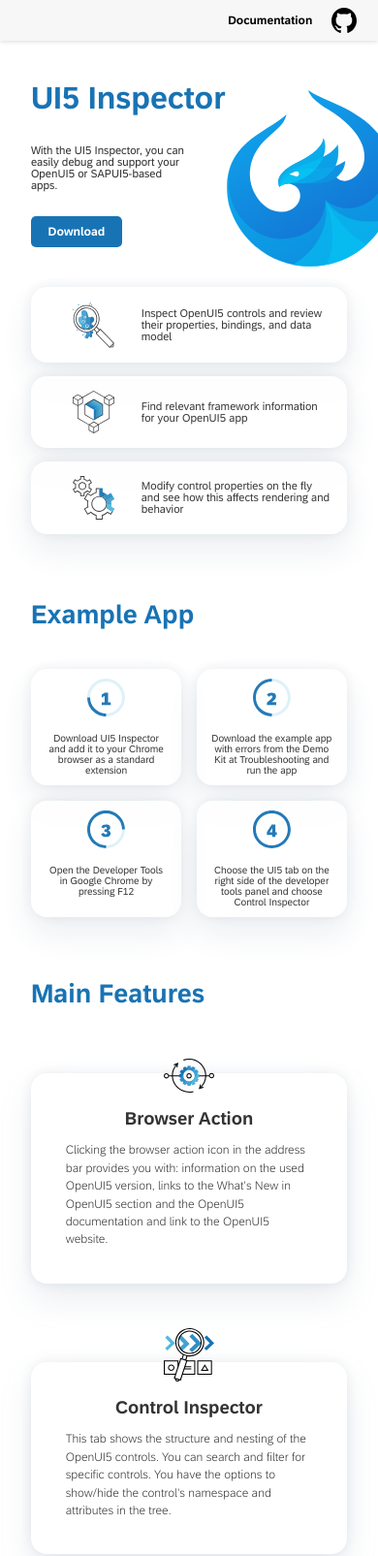
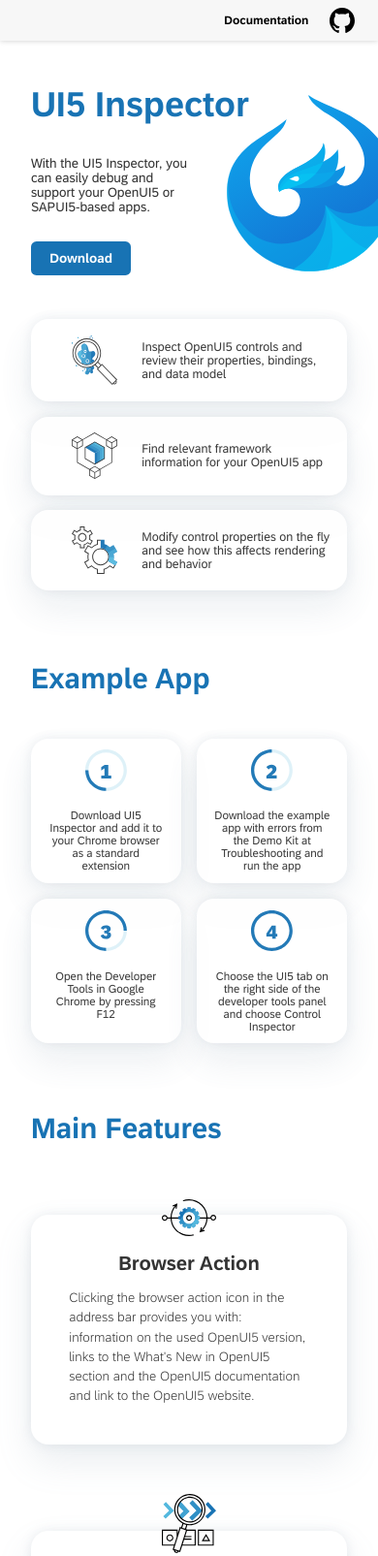
Before and after one commit to SAP/ui5-inspector, a plain HTML site: page index.html in a window 390 px wide. Shown: the top 1605 px of the page at 97% size. Drawn offline with Linux system fonts and the light colour scheme.

Commit message:
fix: replaced root font size metrics
Problem: In Safari some styles were not applied correctly because of
the root font size metrics. This was due to the fact that the root font
size was set to 62.5% of the browser's default font size.

Solution: The root font size is set to 16px, which is the default font
size in most browsers. This allows the styles to be applied correctly.

```diff
--- a/src/styles/main.css
+++ b/src/styles/main.css
@@ -119,14 +119,13 @@
 	--header-text-color: #000000;
 	--white-color: #ffffff;
 	--card-box-shadow:
-		0 0 2rem rgba(131, 150, 168, 0.16),
-		0 3.2rem 6.4rem rgba(131, 150, 168, 0.16);
+		0 0 1.25rem rgba(131, 150, 168, 0.16),
+		0 2rem 4rem rgba(131, 150, 168, 0.16);
 }
 
 /* ----------- COMMON ----------- */
 html {
-	/* 10px = 1rem */
-	font-size: 62.5%;
+	font-size: 16px;
 	min-width: 300px;
 	overflow-x: hidden;
 	scroll-behavior: smooth;
@@ -149,7 +148,7 @@
 	font-family: var(--font-bold);
 	background-color: var(--primary-emphasize-color);
 	border: none;
-	border-radius: 1rem;
+	border-radius: 0.625rem;
 	color: var(--white-color);
 	cursor: pointer;
 	transition-duration: 300ms;
@@ -157,12 +156,12 @@
 }
 
 .btn:hover {
-	box-shadow: 0 1.5rem 3rem rgba(0, 0, 0, 0.2);
+	box-shadow: 0 0.9375rem 1.875rem rgba(0, 0, 0, 0.2);
 	transform: scale(1.02) translateY(-4px);
 }
 
 .btn:active {
-	box-shadow: 0 0.5rem 1rem rgba(0, 0, 0, 0.3);
+	box-shadow: 0 0.3125rem 0.625rem rgba(0, 0, 0, 0.3);
 	transform: scale(0.98) translateY(-2px);
 }
 
@@ -191,10 +190,10 @@
 
 /* ----------- HEADER ----------- */
 .header {
-	height: 6.4rem;
+	height: 4rem;
 	color: var(--header-text-color);
 	background-color: var(--header-bg-color);
-	box-shadow: 0 0 1rem rgba(0, 0, 0, 0.2);
+	box-shadow: 0 0 0.625rem rgba(0, 0, 0, 0.2);
 }
 
 .navigation-bar {
@@ -205,17 +204,17 @@
 }
 
 .navigation-bar__icon {
-	width: 3.2rem;
+	width: 2rem;
 }
 
 .navigation-bar__link:first-child {
-	font-size: 1.8rem;
+	font-size: 1.125rem;
 	font-family: var(--font-bold);
-	margin-right: 3.85rem;
+	margin-right: 2.375rem;
 }
 
 .navigation-bar__link:last-child {
-	margin-right: 4.3rem;
+	margin-right: 2.6875rem;
 }
 
 /* ----------- SHARED ----------- */
@@ -229,100 +228,100 @@
 
 /* -------- SECTION: HERO ------- */
 .hero {
-	margin-bottom: 26.4rem;
+	margin-bottom: 16.5rem;
 }
 
 .hero-intro {
-	padding: 11.5rem 0;
+	padding: 7.1875rem 0;
 }
 
 .hero-intro__title {
-	font-size: 12.8rem;
+	font-size: 8rem;
 	font-family: var(--font-bold);
 	color: var(--primary-emphasize-color);
-	margin-bottom: 11.6rem;
+	margin-bottom: 7.25rem;
 }
 
 .hero-intro__description {
-	font-size: 2.8rem;
-	margin-bottom: 5rem;
+	font-size: 1.75rem;
+	margin-bottom: 3.125rem;
 }
 
 .hero-intro__btn {
-	font-size: 2.4rem;
-	padding: 1.8rem 3.45rem;
+	font-size: 1.5rem;
+	padding: 1.125rem 2.15rem;
 }
 
 .hero-info {
 	display: grid;
 	grid-template-columns: repeat(3, 1fr);
-	max-width: 98.4rem;
-	gap: 5.4rem;
+	max-width: 61.5rem;
+	gap: 3.375rem;
 }
 
 .hero-info__card {
 	background-color: var(--white-color);
 	opacity: 0.95;
 	box-shadow: var(--card-box-shadow);
-	border-radius: 3.2rem;
+	border-radius: 2rem;
 }
 
 .hero-info__card--inner {
-	padding: 3rem;
+	padding: 1.875rem;
 }
 
 .hero-info__icon {
-	width: 8.4rem;
-	margin: 0 auto 2.3rem auto;
+	width: 5.25rem;
+	margin: 0 auto 1.4375rem auto;
 }
 
 .hero-info__description {
-	font-size: 2rem;
+	font-size: 1.25rem;
 	text-align: center;
 }
 
 .hero-bg-image {
 	max-width: 50%;
 	position: absolute;
-	top: 5rem;
+	top: 3.125rem;
 	right: 0;
 }
 
 /* -------- SECTION: EXAMPLE APP -------- */
 .example-app {
-	margin-bottom: 12.5rem;
+	margin-bottom: 7.8125rem;
 }
 
 .example-app__title,
 .main-features__title {
 	color: var(--primary-emphasize-color);
-	font-size: 6.4rem;
+	font-size: 4rem;
 	font-family: var(--font-bold);
-	margin-bottom: 7.9rem;
+	margin-bottom: 4.9375rem;
 }
 
 .example-app-cards {
 	display: grid;
 	grid-template-columns: repeat(4, 1fr);
-	gap: 12rem;
+	gap: 7.5rem;
 }
 
 .example-app__card--inner {
 	height: 100%;
-	padding: 4rem 4.5rem;
+	padding: 2.5rem 2.8125rem;
 	background-color: var(--white-color);
 	opacity: 0.95;
 	box-shadow: var(--card-box-shadow);
-	border-radius: 3.2rem;
+	border-radius: 2rem;
 }
 
 .example-app__icon {
-	width: 9.6rem;
-	margin: 0 auto 3.3rem auto;
+	width: 5.8rem;
+	margin: 0 auto 2.0625rem auto;
 }
 
 .example-app__description {
-	font-size: 2rem;
+	font-size: 1.25rem;
 	text-align: center;
 }
 
@@ -337,7 +336,7 @@
 	display: grid;
 	grid-template-columns: 1fr 1fr;
 	align-items: center;
-	margin-bottom: 15.6rem;
+	margin-bottom: 9.75rem;
 }
 
 .main-features-content--wrapper:last-child {
@@ -345,33 +344,33 @@
 }
 
 .main-features-content--wrapper.reversed {
-	padding: 7rem 7rem 7rem 15rem;
-	border-top-right-radius: 3.2rem;
-	border-bottom-right-radius: 3.2rem;
+	padding: 4.375rem 4.375rem 4.375rem 9.375rem;
+	border-top-right-radius: 2rem;
+	border-bottom-right-radius: 2rem;
 	text-align: right;
 }
 
 .main-features-content--wrapper:last-child:not(.reversed) {
-	padding: 7rem 15rem 7rem 7rem;
-	border-top-left-radius: 3.2rem;
-	border-bottom-left-radius: 3.2rem;
+	padding: 4.375rem 9.375rem 4.375rem 4.375rem;
+	border-top-left-radius: 2rem;
+	border-bottom-left-radius: 2rem;
 	text-align: left;
 }
 
 .main-features__subtitle {
 	font-family: var(--font-bold);
-	font-size: 3.6rem;
-	padding-bottom: 2.5rem;
+	font-size: 2.25rem;
+	padding-bottom: 1.5625rem;
 }
 
 .main-features__description {
-	font-size: 2.4rem;
+	font-size: 1.5rem;
 	font-family: var(--font-light);
 	line-height: 1.5;
 }
 
 .main-features__icon {
-	width: 22rem;
+	width: 13.75rem;
 	margin: 0 auto;
 }
 
@@ -385,22 +384,22 @@
 .footer-grid {
 	display: grid;
 	grid-template-columns: repeat(5, 1fr);
-	gap: 5rem;
+	gap: 3.125rem;
 	max-width: 67.4%;
 	margin: 0 auto;
-	padding: 10rem 0;
+	padding: 6.25rem 0;
 }
 
 .footer-subsection__title {
 	font-family: var(--font-bold);
-	font-size: 2.4rem;
+	font-size: 1.5rem;
 	color: var(--white-color);
-	margin-bottom: 2.6rem;
+	margin-bottom: 2.5rem;
 }
 
 .footer-subsection__list {
 	font-family: var(--font-regular);
-	font-size: 1.8rem;
+	font-size: 1.125rem;
 	color: var(--white-color);
 }
 
@@ -410,11 +409,11 @@
 }
 
 .footer-subsection__list--community li:not(:last-child) {
-	margin-right: 2.3rem;
+	margin-right: 1.4375rem;
 }
 
 .footer-subsection__item:not(:last-child) {
-	margin-bottom: 2.4rem;
+	margin-bottom: 2rem;
 }
 
 .footer-subsection__item a:hover,
@@ -423,7 +422,7 @@
 }
 
 .footer__icon {
-	width: 3.5rem;
+	width: 2.1875rem;
 }
 
 /* -------- @Media Queries -------- */
@@ -432,8 +431,7 @@
 /******************************/
 @media (max-width: 120em) {
 	html {
-		/* -15% from root font size */
-		font-size: 53.125%;
+		font-size: 14px;
 	}
 
 	.hero-bg-image {
@@ -446,8 +444,7 @@
 /******************************/
 @media (max-width: 100em) {
 	html {
-		/* -20% from root font size */
-		font-size: 50%;
+		font-size: 12px;
 	}
 }
 
@@ -456,16 +453,15 @@
 /******************************/
 @media (max-width: 84em) {
 	html {
-		/* -36% from root font size */
-		font-size: 40%;
+		font-size: 10px;
 	}
 
 	.hero-bg-image {
-		top: 8rem;
+		top: 5rem;
 	}
 
 	.example-app-cards {
-		gap: 6rem;
+		gap: 3.75rem;
 	}
 
 	.header {
@@ -486,8 +482,7 @@
 /******************************/
 @media (max-width: 64em) {
 	html {
-		/* -48.8% from root font size */
-		font-size: 32%;
+		font-size: 9px;
 	}
 
 	.footer-grid {
@@ -495,11 +490,7 @@
 	}
 
 	.example-app__card--inner {
-		padding: 2rem 3rem;
-	}
-
-	.example-app__description {
-		font-size: 2rem;
+		padding: 1.25rem 1.875rem;
 	}
 }
 
@@ -509,11 +500,11 @@
 @media (max-width: 48em) {
 	.hero {
 		/* -50% */
-		margin-bottom: 13.2rem;
+		margin-bottom: 8.25rem;
 	}
 
 	.hero-bg-image {
-		top: 13rem;
+		top: 8.125rem;
 	}
 }
 
@@ -522,11 +513,11 @@
 /******************************/
 @media (max-width: 42.375em) {
 	.hero-bg-image {
-		top: 18rem;
+		top: 11.25rem;
 	}
 
 	.example-app-cards {
-		gap: 3rem;
+		gap: 1.875rem;
 	}
 
 	.example-app__card {
@@ -538,7 +529,7 @@
 	}
 
 	.example-app__icon {
-		width: 7.6rem;
+		width: 4.75rem;
 	}
 }
 
@@ -547,29 +538,29 @@
 /******************************/
 @media (max-width: 36em) {
 	.hero-bg-image {
-		top: 10rem;
+		top: 6.25rem;
 	}
 
 	.hero-intro {
 		/* -30% from its previous values */
-		padding: 8.05rem 0;
+		padding: 5rem 0;
 	}
 
 	.hero-intro__title {
 		/* -30% from its previous values */
-		font-size: 8.96rem;
-		margin-bottom: 8.12rem;
+		font-size: 5.6rem;
+		margin-bottom: 5.075rem;
 	}
 
 	.hero-intro__description {
 		/* -20% from its previous values */
-		font-size: 2.24rem;
+		font-size: 1.5rem;
 	}
 
 	.hero-info {
 		grid-template-columns: 1fr;
 		/* -50% from its previous values */
-		gap: 2.7rem;
+		gap: 1.6875rem;
 	}
 
 	.hero-info__card--inner {
@@ -585,20 +576,12 @@
 
 	.hero-info__description {
 		/* Custom */
-		font-size: 2.24rem;
+		font-size: 1.4rem;
 		text-align: left;
 	}
 
 	.hero-info__description br {
 		display: none;
-	}
-
-	.footer__icon {
-		width: 4.25rem;
-	}
-
-	.footer-subsection__list--community li:not(:last-child) {
-		margin-right: 3.5rem;
 	}
 
 	/* ------------- MAIN FEATURES -------------- */
@@ -610,12 +593,12 @@
 
 	.main-features__title {
 		max-width: unset;
-		margin-bottom: 6rem;
+		margin-bottom: 3.75rem;
 	}
 
 	.example-app__title,
 	.main-features__title {
-		font-size: 5.25rem;
+		font-size: 3.28125rem;
 	}
 
 	.main-features__subtitle {
@@ -628,8 +611,12 @@
 	}
 
 	.main-features-row:not(:last-child) {
-		margin-bottom: 5rem;
+		margin-bottom: 3.125rem;
 	}
+
+    .main-features-row:last-child {
+        margin-bottom: 6.75rem;
+    }
 
 	.reversed {
 		grid-row: unset;
@@ -637,25 +624,29 @@
 	}
 
 	.main-features-content--wrapper:last-child:not(.reversed) {
-		padding: 7rem;
+		padding: 4.375rem;
 	}
 
 	.main-features-content--wrapper:last-child {
-		padding: 7rem;
-		border-radius: 3.2rem;
+		padding: 4.375rem;
+		border-radius: 2rem;
 		text-align: left;
 	}
 
 	.main-features__icon {
-		width: 10rem;
+		width: 6.25rem;
 		position: relative;
-		top: 4rem;
+		top: 2.5rem;
 	}
 
 	/* ------------- FOOTER ------------- */
+    .footer {
+        border-top-left-radius: 3.5rem;
+    }
+
 	.footer-grid {
-		padding: 5rem 0;
-		gap: 5rem 1rem;
+		padding: 3.125rem 0;
+		gap: 3.125rem 0.625rem;
 	}
 
 	.footer__item:nth-child(1) {
@@ -675,6 +666,18 @@
 		grid-row: 2;
 		grid-column: span 3;
 	}
+
+	.footer__icon {
+		width: 2.65625rem;
+	}
+
+	.footer-subsection__list--community li:not(:last-child) {
+		margin-right: 2.1875rem;
+	}
+
+	.footer-subsection__item:not(:last-child) {
+		margin-bottom: 1.75rem;
+	}
 }
 
 /******************************/
@@ -682,9 +685,8 @@
 /******************************/
 @media (max-width: 28.75em) {
 	.hero-intro__title {
-		/* -30% from its previous values */
-		font-size: 6.27rem;
-		margin-bottom: 5.68rem;
+		font-size: 4rem;
+		margin-bottom: 3.55rem;
 	}
 
 	.hero-intro__description {
@@ -694,6 +696,10 @@
 	.hero-intro__description br {
 		display: none;
 	}
+
+    .example-app__description {
+		font-size: 1.3rem;
+	}
 }
 
 /******************************/
@@ -701,7 +707,7 @@
 /******************************/
 @media (max-width: 20em) {
 	.hero-bg-image {
-		top: 13rem;
+		top: 10.5rem;
 	}
 
 	.example-app__card {
@@ -711,7 +717,7 @@
 	.example-app__card--inner {
 		display: grid;
 		grid-template-columns: 1fr 2fr;
-		column-gap: 2rem;
+		column-gap: 1.25rem;
 		align-items: center;
 		justify-items: center;
 	}
@@ -723,4 +729,8 @@
 	.example-app__description {
 		text-align: left;
 	}
+
+    .footer-grid {
+        max-width: 90%;
+    }
 }
```
